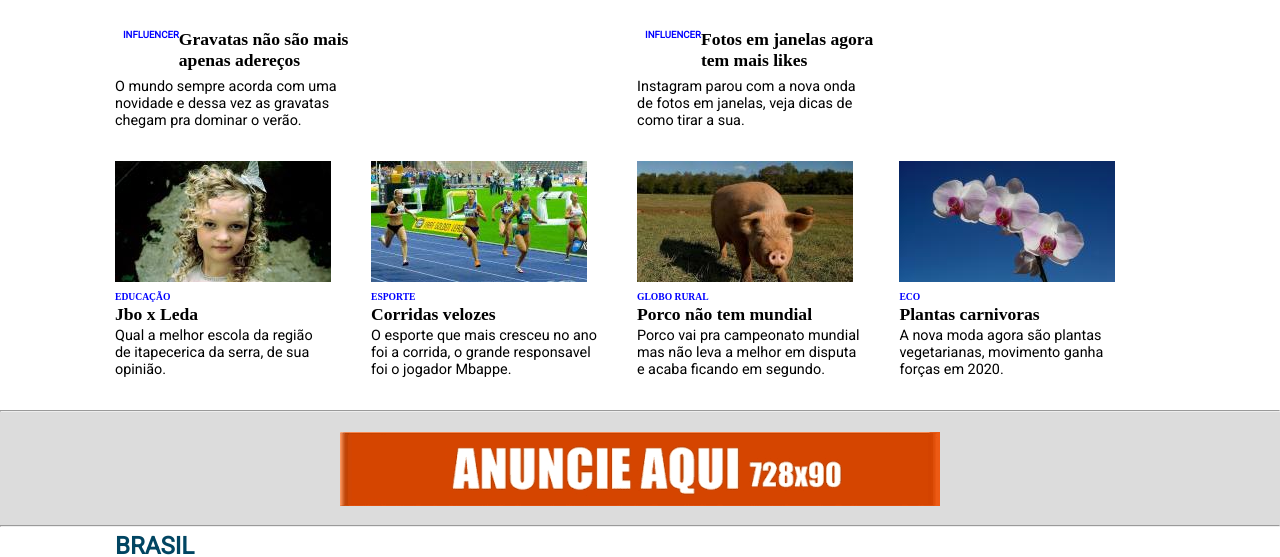
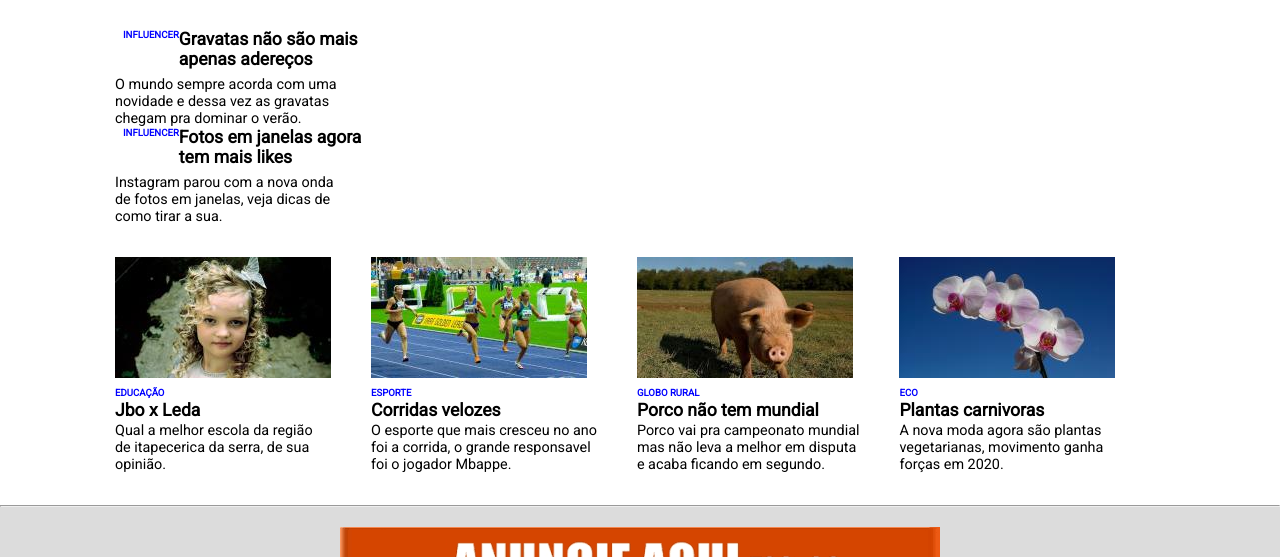
Before and after one commit to RafaelRaatz/projeto-globo, a plain HTML site: page index.html in a window 1280 px wide. Shown: the part 181-738 px from the top of the page. Drawn offline with Linux system fonts and the light colour scheme; a web font is replaced by a local one.

Commit message:
atualizaçao da fonte do site

```diff
--- a/css/style.css
+++ b/css/style.css
@@ -110,7 +110,7 @@ header{
     margin-bottom: 7px;
     font-weight: bold;
     color:black;
-    font-family: 'Roboto'f;
+    font-family: 'Roboto';
 
 
 }
@@ -149,7 +149,7 @@ header{
     color:blue;
     font-weight:bold;
     font-size: 0.6em;
-    font-family: 'Roboto'f;
+    font-family: 'Roboto';
 }
 
 .third-news .third-title{
@@ -158,7 +158,7 @@ header{
     margin-bottom: 2px;
     font-weight: bold;
     color:black;
-    font-family: 'Roboto'f;
+    font-family: 'Roboto';
 }
 
 .third-news .third-description{
```
